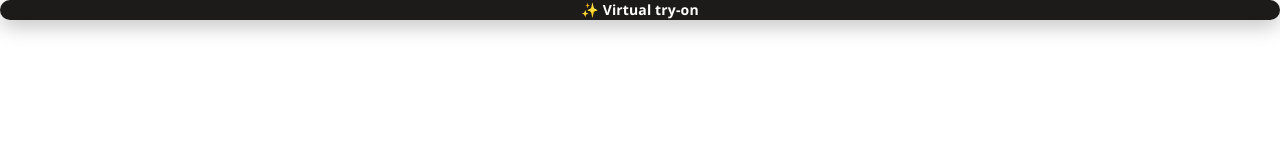
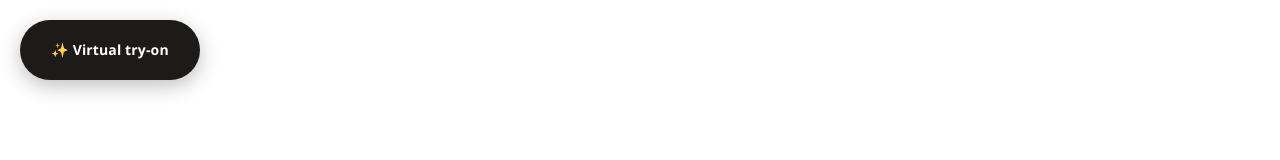
Before and after one commit to hassankassmani-netizen/vton-widget-v2, a website: page public/index.html in a window 1280 px wide. Drawn offline with Linux system fonts and the light colour scheme.

Commit message:
Update index.html

```diff
--- a/public/index.html
+++ b/public/index.html
@@ -7,6 +7,11 @@
 <style>
 :root{--ink:#1c1b19;--mut:#76716a;--paper:#fbfaf7;--line:#e5e1d8;--soft:#f1eee7;--ac:#0f766e;--on:#fff}
 *{box-sizing:border-box;margin:0;padding:0}
+     #app{height:100%}
+   body.top{margin:20px}
+   body.top #app{height:auto}
+   body.top #fab{width:180px;height:60px}
+   body.top #panel{width:400px;height:640px}
 html,body{height:100%;background:transparent;font:14px/1.4 "Avenir Next",Avenir,"Segoe UI",system-ui,sans-serif;color:var(--ink)}
 button{font:inherit;color:inherit;cursor:pointer;border:0;background:none}
 button:focus-visible,input:focus-visible{outline:2px solid var(--ac);outline-offset:2px}
@@ -56,6 +61,7 @@ input[type=text]{width:100%;padding:9px 10px;border:1px solid var(--line);border
 <div id="app"></div>
 <script>
 const q = new URLSearchParams(location.search);
+     if (parent === window) document.body.classList.add("top");
 if (/^#[0-9a-f]{6}$/i.test(q.get("accent") || "")) document.documentElement.style.setProperty("--ac", q.get("accent"));
 
 const MODELS = { female: "models/female.jpg", male: "models/male.jpg" };
```
